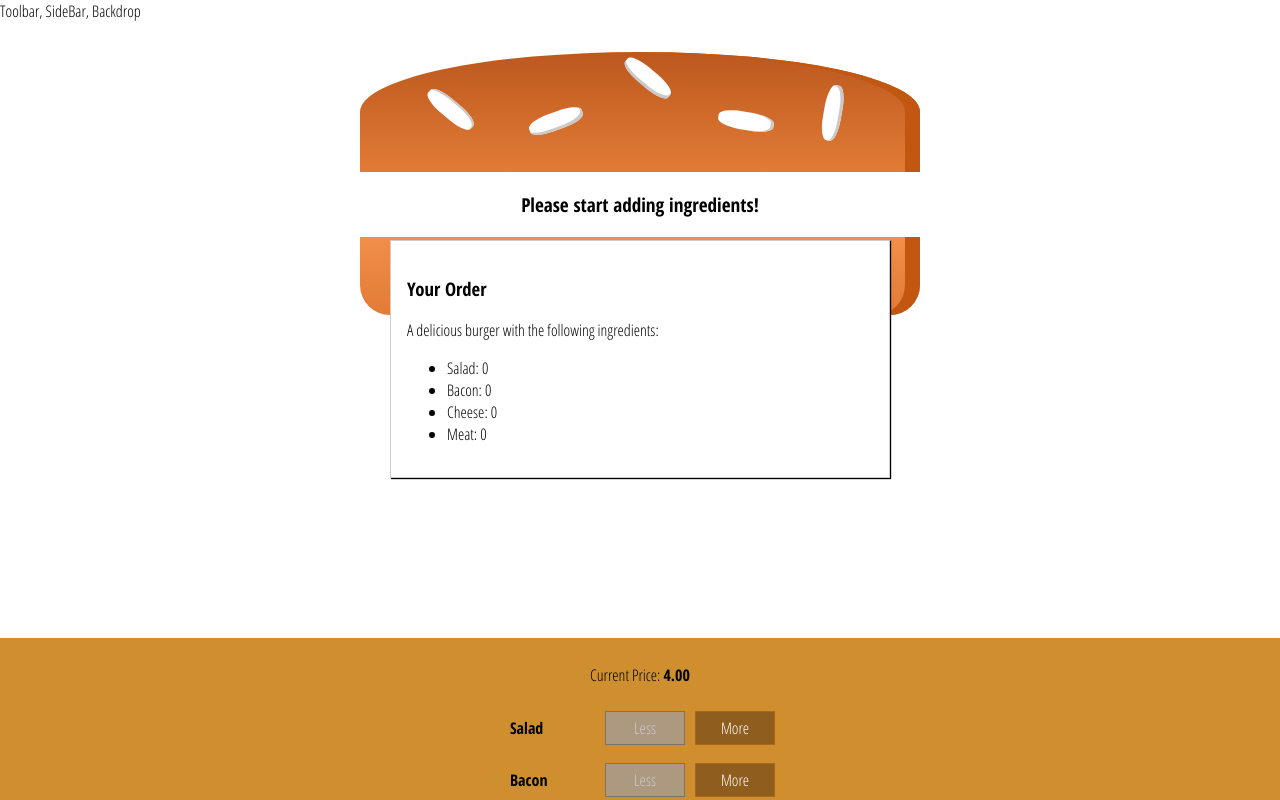
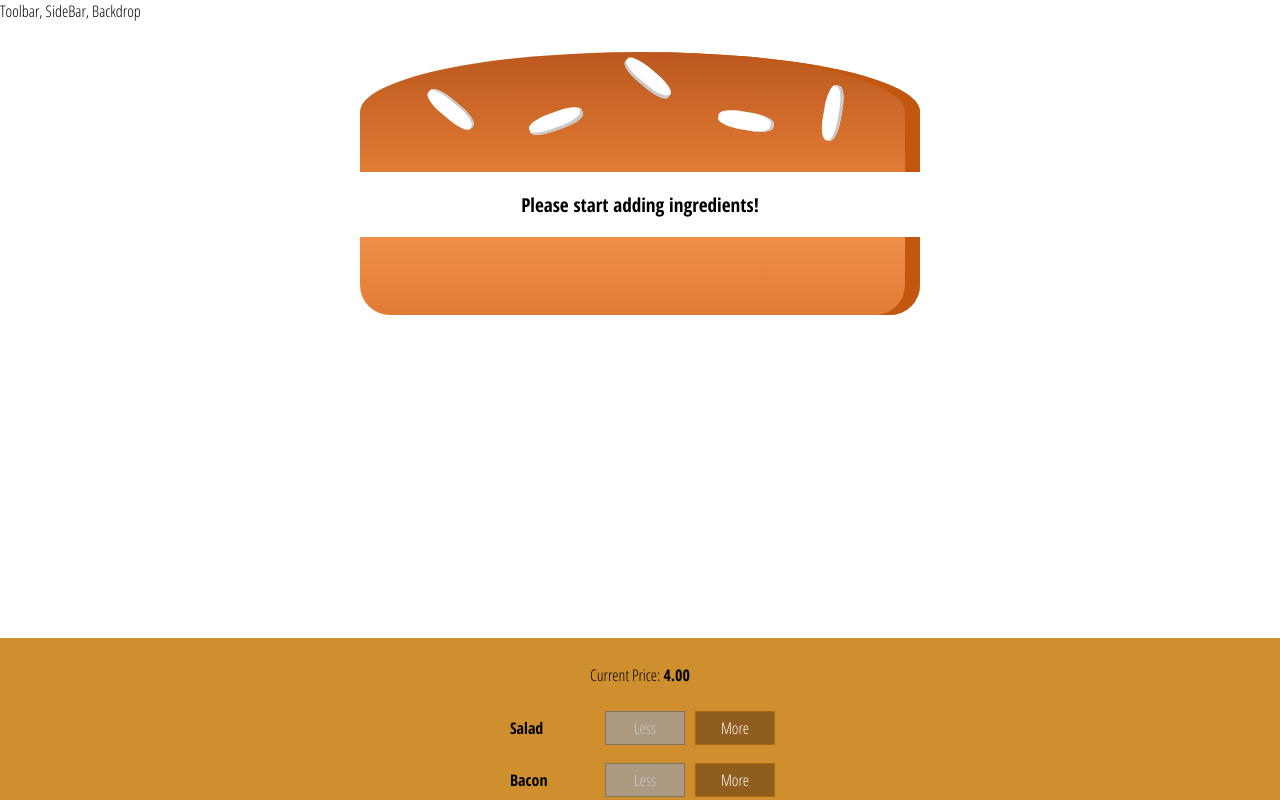
Before and after one commit to nelma/burger-building, a React app: page / in a window 1280 px wide. Shown: the top 800 px of the page. Built offline with nearby package versions, Linux system fonts and the light colour scheme.

Commit message:
criando efeito de exibir ou nao o modal

```diff
--- a/src/components/Burger/BuildControls/BuildControls.js
+++ b/src/components/Burger/BuildControls/BuildControls.js
@@ -23,6 +23,7 @@
         ))}
         <button
             className={classes.OrderButton}
+            onClick={props.ordered}
             disabled={!props.purchasable}>ORDER NOW</button>
     </div>
 );
--- a/src/components/UI/Modal/Modal.js
+++ b/src/components/UI/Modal/Modal.js
@@ -2,7 +2,12 @@
 import classes from './Modal.css';
 
 const modal = (props) => (
-  <div className={classes.Modal}>
+  <div
+    className={classes.Modal}
+    style={{
+        transform: props.show ? 'translateY(0)' : 'translateY(-100vh)',
+        opacity: props.show ? '1' : '0'
+    }}>
     {props.children}
   </div>
 );
--- a/src/containers/BurgerBuilder/BurgerBuilder.js
+++ b/src/containers/BurgerBuilder/BurgerBuilder.js
@@ -28,7 +28,8 @@
             meat: 0
         },
         totalPrice: 4,
-        purchasable: false
+        purchasable: false,
+        purchasing: false
     }
 
     updatePurchaseState (ingredients) {
@@ -73,6 +74,9 @@
         this.updatePurchaseState(updatedIngredients);
     }
 
+    purchaseHandler = () => {
+        this.setState({purchasing: true});
+    }
 
     //life cycle implement render()
     render () {
@@ -85,7 +89,7 @@
         // {salad: true, meat: false, ...}
         return (
             <Aux>
-                <Modal>
+                <Modal show={this.state.purchasing}>
                     <OrderSummary ingredients={this.state.ingredients} />
                 </Modal>
                 <Burger ingredients={this.state.ingredients} />
@@ -94,6 +98,7 @@
                     ingredientRemoved={this.removeIngredientHandler}
                     disabled={disabledInfo}
                     purchasable={this.state.purchasable}
+                    ordered={this.purchaseHandler}
                     price={this.state.totalPrice} />
             </Aux>
         );
```
